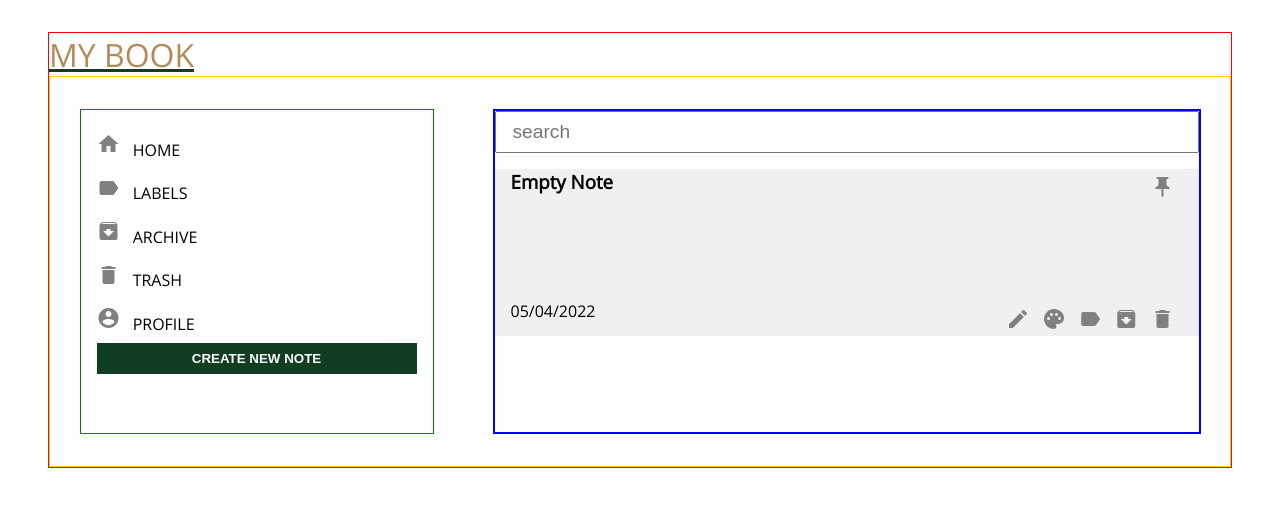
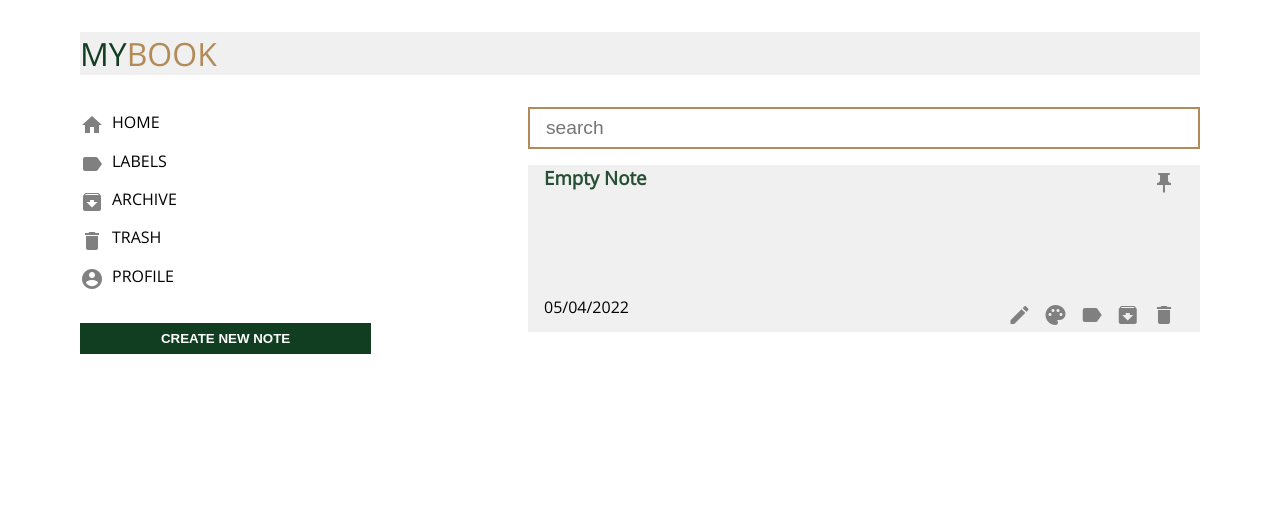
Before and after one commit to tanishk15sharma/notesapp-screens, a plain HTML site: page pages/home.html in a window 1280 px wide. Drawn offline with nearby package versions, Linux system fonts and the light colour scheme; a web font is replaced by a local one.

Commit message:
style : home

```diff
--- a/pages/home.css
+++ b/pages/home.css
@@ -1,17 +1,13 @@
 .note-container {
-  border: 1px solid red;
-  margin: 2rem 3rem;
+  margin: 2rem 5rem;
 }
 .wrapper {
-  border: 1px solid gold;
   display: flex;
   padding: 2rem 0rem;
-  justify-content: space-around;
+  justify-content: space-between;
 }
 aside {
-  border: 1px solid green;
-  padding: 1rem;
-  width: 30%;
+  width: 26%;
 }
 .note-btn {
   padding: 0.5rem 1rem;
@@ -30,9 +26,20 @@ aside {
 ul li {
   /* border: 1px solid red; */
   margin-bottom: 0.5rem;
+  cursor: pointer;
+  transition: all 0.4s;
+  display: flex;
+  justify-content: baseline;
+  align-items: center;
+}
+ul li:hover {
+  background-color: rgb(206, 202, 202);
+}
+ul li:last-child {
+  margin-bottom: 2rem;
 }
 main {
-  border: 2px solid blue;
+  /* border: 2px solid blue; */
   width: 60%;
 }
 .search-bar {
@@ -40,6 +47,7 @@ main {
   padding: 0.5rem 1rem;
   margin-bottom: 1rem;
   font-size: 1.2rem;
+  border: 2px solid var(--action-color);
 }
 .note-nav {
   display: flex;
@@ -59,5 +67,14 @@ section {
 .title {
   font-size: 2rem;
   color: var(--action-color);
-  text-decoration: underline var(--gradient-color);
 }
+.highlight {
+  color: var(--gradient-color);
+}
+.note-title {
+  color: var(--gradient-color);
+  opacity: 0.9;
+}
+nav {
+  background-color: #f0f0f0;
+}
--- a/pages/home.html
+++ b/pages/home.html
@@ -17,7 +17,7 @@
   <body>
     <div class="note-container">
       <nav>
-        <span class="title"> MY BOOK </span>
+        <span class="title"> <span class="highlight">MY</span>BOOK </span>
       </nav>
       <div class="wrapper">
         <aside>
@@ -55,7 +55,7 @@
 
           <section>
             <div class="note-nav">
-              <h3>Empty Note</h3>
+              <h3 class="note-title">Empty Note</h3>
               <div>
                 <span class="material-icons icon"> push_pin </span>
               </div>
```
